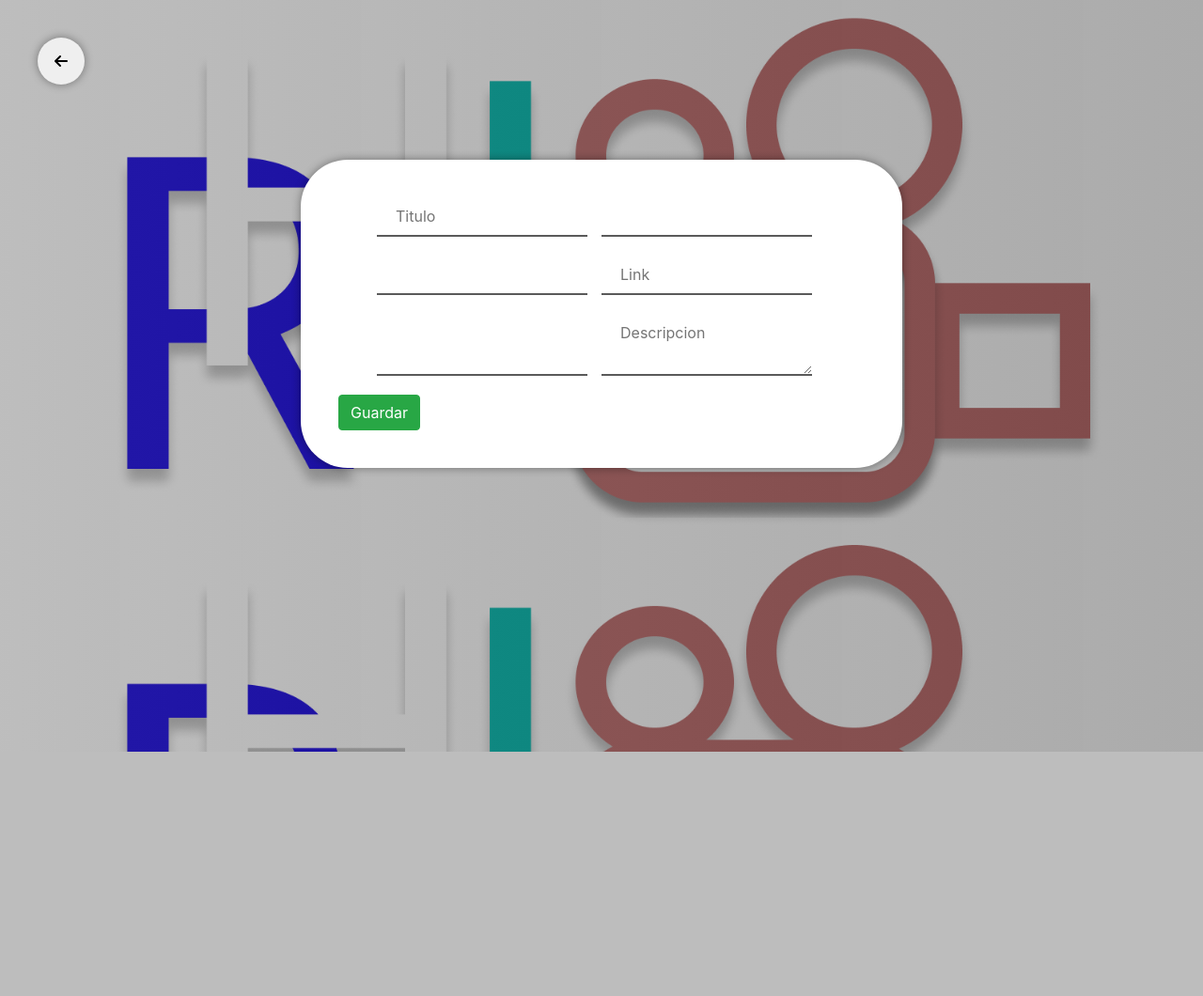
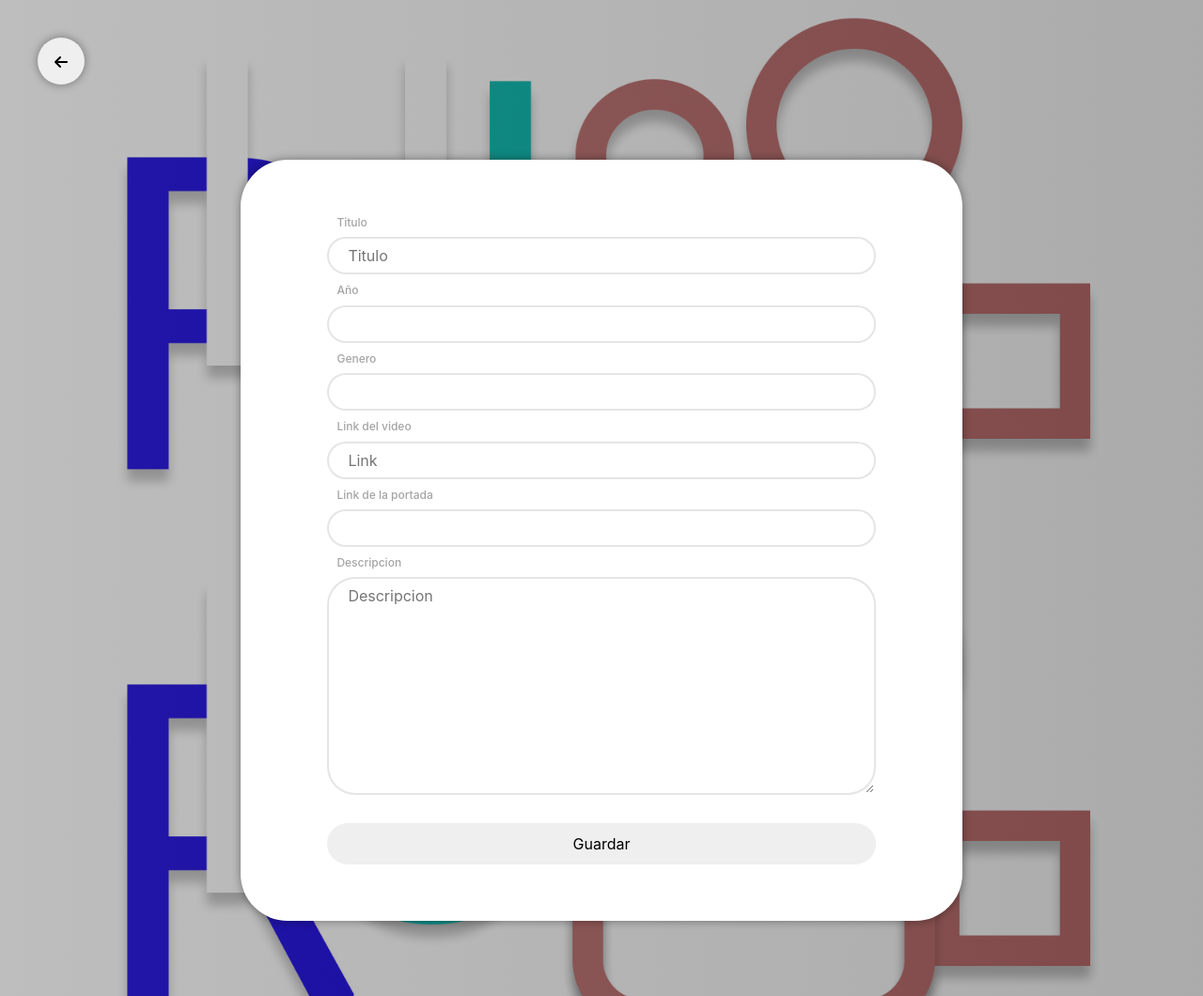
Before and after one commit to therodycc/Pagina-de-trailers-, a PHP site: page /PHP/edit.php?Id=1 in a window 1280 px wide. Shown: the whole page at 94% size. Before the commit the page ends 800 px from the top, so only its background shows below. Run offline with PHP 8.4, Linux system fonts and the light colour scheme; data that the repository does not hold is empty; some libraries are stand-ins or nearby versions.

Commit message:
Varios arreglos

```diff
--- a/Estilos/Administracion.css
+++ b/Estilos/Administracion.css
@@ -57,13 +57,14 @@
     box-sizing: border-box;
     width: 50%;
     height: 100vh;
+    padding: 30px;
     overflow: hidden;
-    padding: 30px;
 
 }
 
 body {
     font-family: sans-serif;
+    overflow: hidden;
 }
 
 .login {
@@ -144,6 +145,7 @@
 .contenido {
     position: absolute;
     background-size: contain;
+    overflow: hidden;
 }
 
 
--- a/Estilos/Agregado.css
+++ b/Estilos/Agregado.css
@@ -86,14 +86,15 @@
 }
 
 .parteizquierda {
-    width: 50%;
+    width: 55%;
     display: flex;
     justify-content: center;
     flex-direction: column;
     box-shadow: 0 0 10px 0 rgba(0, 0, 0, 0.116);
-    padding: 20px;
+    padding: 40px;
 
     background-color: white;
+    border-radius: 30px;
 
 }
 
--- a/Estilos/otro.css
+++ b/Estilos/otro.css
@@ -5,46 +5,58 @@
     /* Chrome 10-25, Safari 5.1-6 */
     background: linear-gradient(to right, #43434359, #00000054), url(../Images/Logomejorado.png);
     /* W3C, IE 10+/ Edge, Firefox 16+, Chrome 26+, Opera 12+, Safari 7+ */
+    font-family: 'Comfortaa', cursive;
 
+    background-size: contain;
+    background-attachment: fixed;
 
-    background-size: cover;
 }
 
 .otro {
 
-    width: 50%;
-    padding: 40px;
+    width: 60%;
+    padding: 60px;
     display: flex;
     margin: auto;
     margin-top: 80px;
     flex-direction: column;
     justify-content: center;
+    align-items: center;
     background-color: white;
     border-radius: 50px;
     box-shadow: 0 0 10px 0 rgba(7, 7, 7, 0.404);
+    overflow: hidden;
+    margin-bottom: 80px;
+    max-width: 800px;
+
 
 }
 
-.inputs {
-    border-bottom: 2px solid rgb(90, 90, 90);
+.otro h5{
+    width: 90%;
+    text-align: left;
+    padding-left: 10px;
+    font-size: 12px;
+    color: #5f5f5f91;
+}
+
+.inputssss{
+    width: 90%;
+    border: none;
+    border:2px solid rgba(107, 107, 107, 0.178);
+    margin: auto;
+    padding: 6px 20px;
+    border-radius: 30px;
+    margin-bottom: 10px;
+    color: #535353;
+
+
 
 }
 
-
-.p2 {
-    margin: auto;
-
-    display: flex;
-    justify-content: center;
+.inputssss:focus{
+    outline: none;
 }
-
-.p1 {
-    margin: auto;
-
-    display: flex;
-    justify-content: center;
-}
-
 
 .btnatras {
 
@@ -65,3 +77,23 @@
     outline: none;
 
 }
+
+.botonguardar{
+    width: 90%;
+    border: none;
+    padding: 10px;
+    border-radius: 40px;
+    transition: .4s ease all;
+    margin-top: 20px;
+}
+
+.botonguardar:hover{
+    background-color: #111111;
+    color: rgb(47, 194, 91);
+    transform: scale(1.03);
+}
+
+
+.botonguardar:focus{
+    outline: none;
+}
--- a/Index.php
+++ b/Index.php
@@ -18,7 +18,7 @@
     <!-- google fonts -->
     <link rel="preconnect" href="https://fonts.gstatic.com">
     <link href="https://fonts.googleapis.com/css2?family=Roboto:wght@300&display=swap" rel="stylesheet">
-
+    <link href="https://fonts.googleapis.com/css2?family=Comfortaa:wght@300&display=swap" rel="stylesheet">
     <!-- agregado -->
     <link href="https://cdn.jsdelivr.net/npm/boxicons@2.0.5/css/boxicons.min.css" rel="stylesheet" />
 
--- a/PHP/Agregado.php
+++ b/PHP/Agregado.php
@@ -54,6 +54,8 @@
         <!-- estilos de boostraps -->
     <link rel="stylesheet" href="https://cdn.jsdelivr.net/npm/bootstrap@4.5.3/dist/css/bootstrap.min.css"
         integrity="sha384-TX8t27EcRE3e/ihU7zmQxVncDAy5uIKz4rEkgIXeMed4M0jlfIDPvg6uqKI2xXr2" crossorigin="anonymous">
+        <link rel="preconnect" href="https://fonts.gstatic.com">
+<link href="https://fonts.googleapis.com/css2?family=Comfortaa:wght@300&display=swap" rel="stylesheet">
 </head>
 
 <body>
--- a/PHP/delete.php
+++ b/PHP/delete.php
@@ -5,7 +5,6 @@
 if(isset($_GET['Id'])){
 	$Id = $_GET['Id'];
 	$query = "DELETE FROM pelis where Id = $Id";
-
 	$resultado = mysqli_query($conn, $query);
 
 	if(!$resultado){
--- a/PHP/edit.php
+++ b/PHP/edit.php
@@ -38,48 +38,55 @@
 }
 ?>
 
-
 <!DOCTYPE html>
 <html lang="en">
 
 <head>
-    <meta charset="UTF-8">
-    <meta name="viewport" content="width=device-width, initial-scale=1.0">
+    <meta charset="UTF-8" />
+    <meta name="viewport" content="width=device-width, initial-scale=1.0" />
 
-    <link rel="stylesheet" href="../Estilos/Agregado.css">
-    <link rel="stylesheet" href="../Estilos/otro.css">
+    <!-- <link rel="stylesheet" href="../Estilos/Agregado.css"> -->
+    <link rel="stylesheet" href="../Estilos/otro.css" />
     <title>Document</title>
+
+    <link rel="preconnect" href="https://fonts.gstatic.com">
+<link href="https://fonts.googleapis.com/css2?family=Comfortaa:wght@300&display=swap" rel="stylesheet">
 </head>
 
 <body>
-<form action="Agregado.php">
-            <button class="btnatras" ><i class="fas fa-arrow-left"></i></button>
-        </form>
+    <form action="Agregado.php">
+        <button class="btnatras"><i class="fas fa-arrow-left"></i></button>
+    </form>
     <form action="edit.php?Id= <?php echo $_GET['Id'] ?>" method="POST">
         <div class="otro">
+            <h5>Titulo</h5>
+            <input class="inputssss" type="text" name="titulo" value="<?php echo $Titulo?>" autocomplete="off"
+                class="inputs" placeholder="Titulo" />
+            <h5>Año</h5>
+            <input class="inputssss" type="text" name="año" value="<?php echo $Año?> " autocomplete="off" class="inputs"
+                placeholder="Año" />
 
-            <div class="p1">
-                <input type="text" name="titulo" value="<?php echo $Titulo?>" autocomplete="off" class="inputs" placeholder="Titulo">
-                <input type="text" name="año"    value="<?php echo $Año?> " autocomplete="off" class="inputs" placeholder="Año">
-            </div>
-            <div class="p2">
-                <input type="text" name="genero" value="<?php echo $Genero?> " autocomplete="off" class="inputs" placeholder="Genero">
-                <input type="text" name="link" value="<?php echo $LinkVideo?>" pautocomplete="off" class="inputs" placeholder="Link">
-            </div>
-            <div class="p2">
-                <input type="text" name="link_portada" value="<?php echo $LinkPortada?> " autocomplete="off" class="inputs" placeholder="link portada">
-                <textarea type="text" name="descripcion" value="<?php echo $descripcion?>" pautocomplete="off" class="inputs" placeholder="Descripcion"><?php echo $descripcion; ?></textarea>
-            </div>
+            <h5>Genero</h5>
+            <input class="inputssss" type="text" name="genero" value="<?php echo $Genero?> " autocomplete="off"
+                class="inputs" placeholder="Genero" />
+            <h5>Link del video</h5>
+            <input class="inputssss" type="text" name="link" value="<?php echo $LinkVideo?>" pautocomplete="off"
+                class="inputs" placeholder="Link" />
 
+            <h5>Link de la portada</h5>
+            <input class="inputssss" type="text" name="link_portada" value="<?php echo $LinkPortada?> "
+                autocomplete="off" class="inputs" placeholder="link portada" />
+            <h5>Descripcion</h5>
+            <textarea type="text" name="descripcion" value="<?php echo $descripcion?>" pautocomplete="off"
+                class="inputssss" placeholder="Descripcion" rows="9"><?php echo $descripcion; ?></textarea>
 
-            <div class="btn_group">
-                <button type="submit" name="update" value="Guardar" class="btn btn-success">Guardar</button>
-            </div>
+                <button type="submit" name="update" value="Guardar" class="botonguardar">Guardar</button>
+
         </div>
     </form>
     <script src="https://kit.fontawesome.com/2e2971d45d.js" crossorigin="anonymous"></script>
     <link rel="stylesheet" href="https://cdn.jsdelivr.net/npm/bootstrap@4.5.3/dist/css/bootstrap.min.css"
-        integrity="sha384-TX8t27EcRE3e/ihU7zmQxVncDAy5uIKz4rEkgIXeMed4M0jlfIDPvg6uqKI2xXr2" crossorigin="anonymous">
+        integrity="sha384-TX8t27EcRE3e/ihU7zmQxVncDAy5uIKz4rEkgIXeMed4M0jlfIDPvg6uqKI2xXr2" crossorigin="anonymous" />
 </body>
 
 </html>
```
Also changed, not shown: Estilos/Estilos.css (+17 -14 lines), Estilos/Index-Footer.css (+9 -8 lines).
